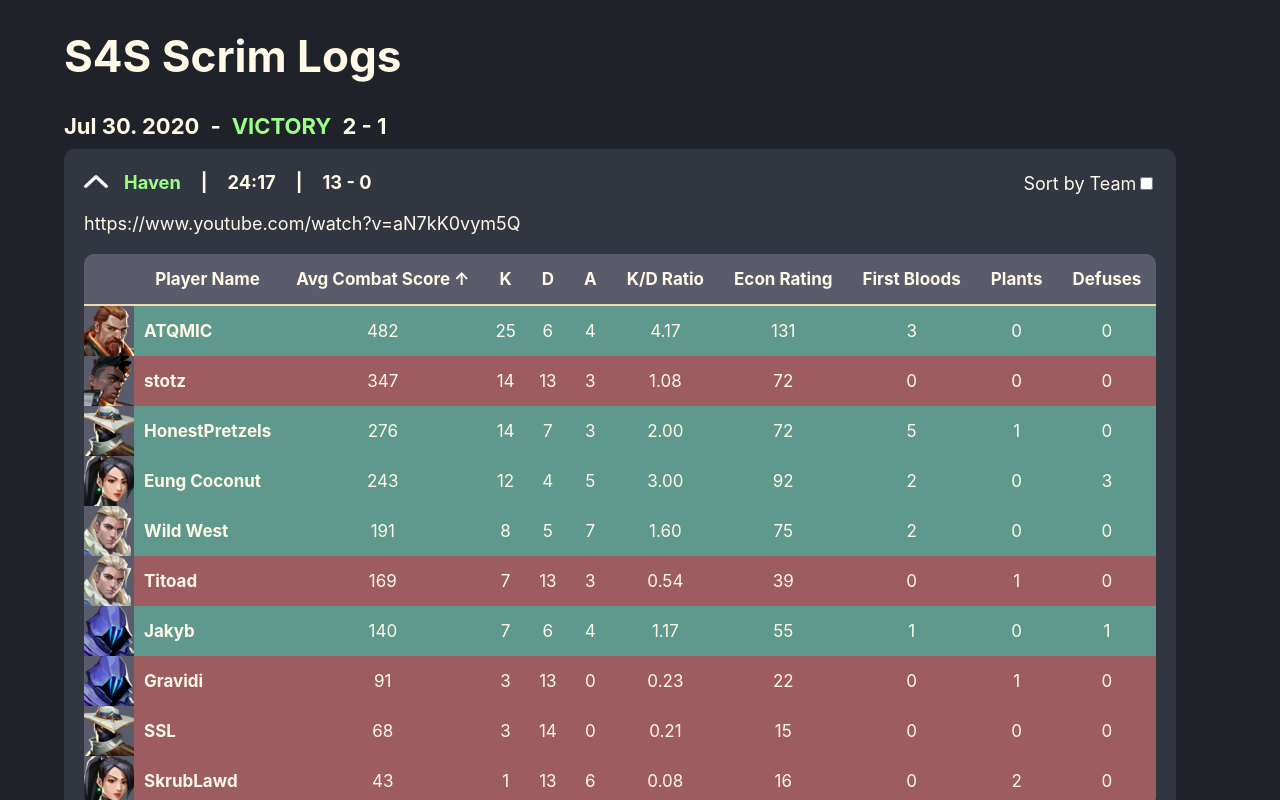
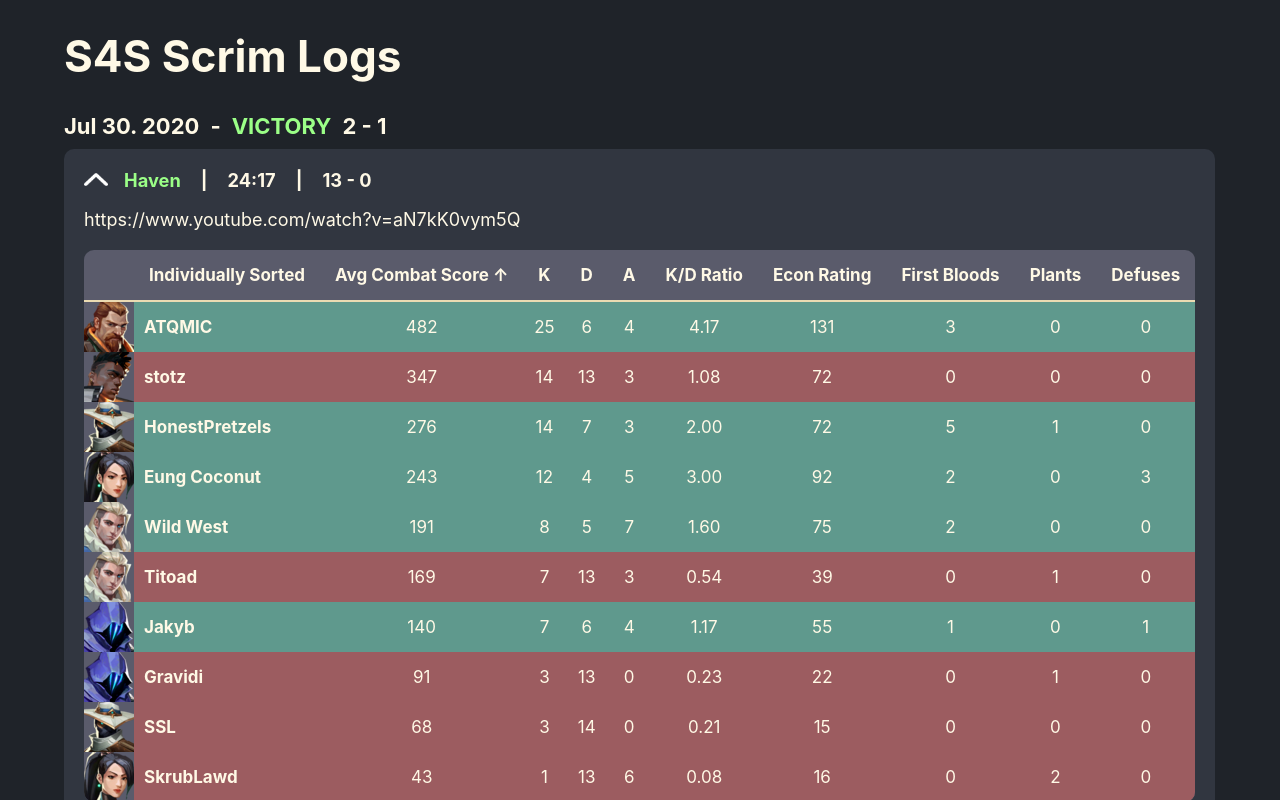
Before and after one commit to jayden-chan/valorant-scrim-logs, a React (Create React App) app: page / in a window 1280 px wide. Both pictures are taken after a click on the picture 96 px from the left and 179 px from the top of the page. Shown: the top 800 px of the page. Built offline with nearby package versions, Linux system fonts and the light colour scheme; the HTML template or start-up script is replaced by a standard one.

Commit message:
JC: Move team sort toggle to player name header

```diff
--- a/src/components/GameItem.tsx
+++ b/src/components/GameItem.tsx
@@ -72,10 +72,7 @@ export default function GameItem(props: IGameItemProps) {
 
   const mappedScoreboard = props.scoreboard.map((row) => {
     const ret = [...row];
-    const k = Number(row[3]);
-    const d = Number(row[4]);
-    const kd = (k / d).toFixed(2);
-    ret.splice(6, 0, kd);
+    ret.splice(6, 0, (Number(row[3]) / Number(row[4])).toFixed(2));
     return ret;
   });
 
@@ -91,16 +88,13 @@ export default function GameItem(props: IGameItemProps) {
         return 1;
       }
     }
-    if (aVal > bVal) {
-      return -1;
-    }
-    if (aVal < bVal) {
-      return 1;
-    }
-    return 0
+
+    return aVal > bVal ? -1 : aVal < bVal ? 1 : 0;
   });
 
-  sortedScoreboard = sortDirection ? sortedScoreboard : sortedScoreboard.reverse();
+  sortedScoreboard = sortDirection
+    ? sortedScoreboard
+    : sortedScoreboard.reverse();
 
   const toggleSort = (header: string) => {
     if (sortColumn === header) {
@@ -108,7 +102,7 @@ export default function GameItem(props: IGameItemProps) {
     } else {
       setSortColumn(header);
     }
-  }
+  };
 
   const color =
     props.score[0] > props.score[1]
@@ -148,14 +142,6 @@ export default function GameItem(props: IGameItemProps) {
             {props.score[0]} - {props.score[1]}
           </span>
         </h5>
-        {isExpanded && (
-          <div className="sortByTeamToggle">
-            <label className="sortByTeamLabel">
-              Sort by Team
-              <input type="checkBox" onClick={() => setSortByTeam(!sortByTeam)} />
-            </label>
-          </div>
-        )}
       </div>
       {isExpanded && (
         <div>
@@ -176,13 +162,23 @@ export default function GameItem(props: IGameItemProps) {
               <thead>
                 <tr>
                   <th key="Icon" className="sbd-head"></th>
-                  <th key="Player Name" className="sbd-head">
-                    Player Name
+                  <th
+                    onClick={() => setSortByTeam((prev) => !prev)}
+                    key="Player Name"
+                    className="sbd-head"
+                  >
+                    {sortByTeam ? "Grouped by Team" : "Individually Sorted"}
                   </th>
                   {COL_HEADERS.map((header) => {
                     return (
-                      <th key={header} onClick={() => toggleSort(header)} className="sbd-head">
-                        {header === sortColumn ? header + (sortDirection ? " \u2191" : " \u2193") : header}
+                      <th
+                        key={header}
+                        onClick={() => toggleSort(header)}
+                        className="sbd-head"
+                      >
+                        {header === sortColumn
+                          ? header + (sortDirection ? " \u2191" : " \u2193")
+                          : header}
                       </th>
                     );
                   })}
```
